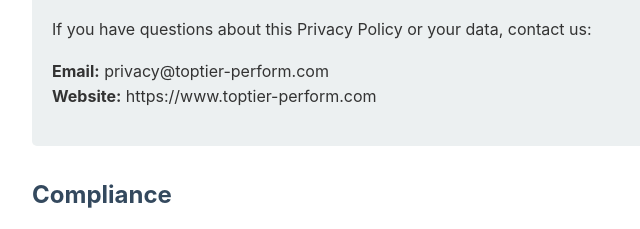
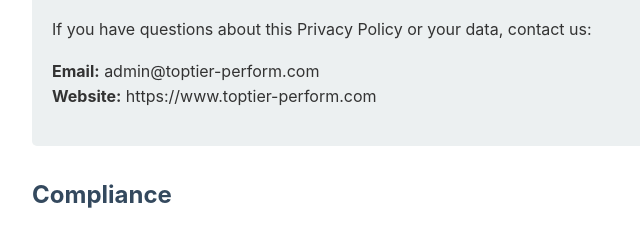
Before and after one commit to garrodbr/privacy-policy, a plain HTML site: page index.html in a window 1280 px wide. Shown: the part 3227-3456 px from the top of the page, 248-888 px from the left. Drawn offline with Linux system fonts and the light colour scheme.

Commit message:
Update email

```diff
--- a/index.html
+++ b/index.html
@@ -161,7 +161,7 @@
             <h2>Contact Information</h2>
             <p>If you have questions about this Privacy Policy or your data, contact us:</p>
             <p>
-                <strong>Email:</strong> privacy@toptier-perform.com<br>
+                <strong>Email:</strong> admin@toptier-perform.com<br>
                 <strong>Website:</strong> https://www.toptier-perform.com<br>
             </p>
         </div>
```
